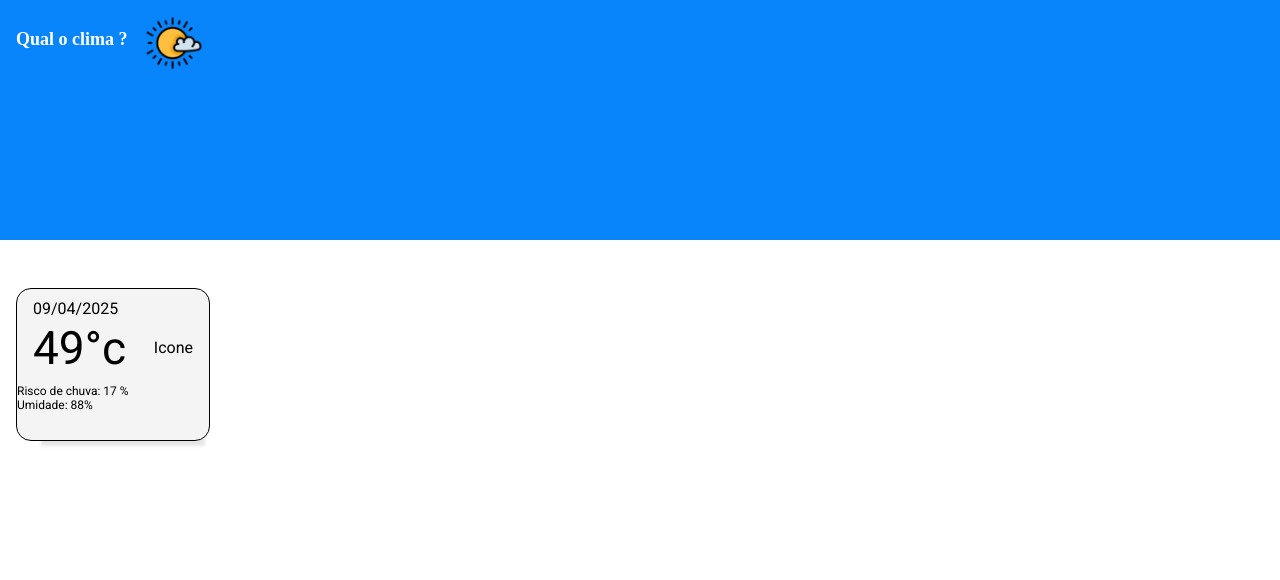
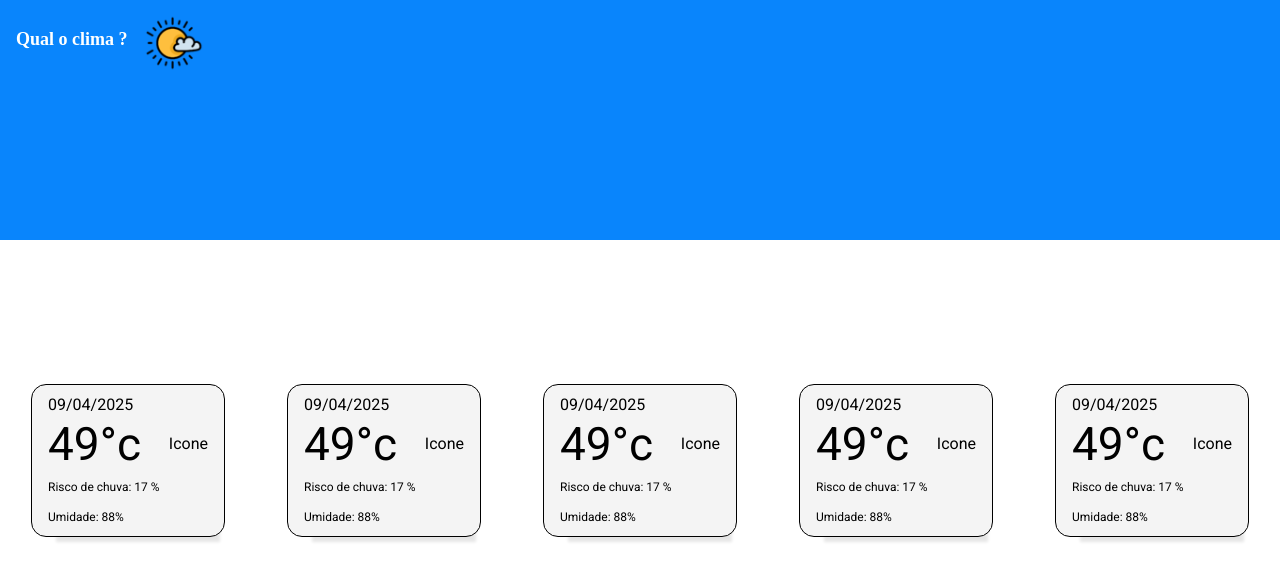
Before and after one commit to Roninho514/qual-o-clima, an Angular app in the folder qual-o-clima/: page /Home in a window 1280 px wide. Shown: the top 580 px of the page. Built offline with nearby package versions, Linux system fonts and the light colour scheme.

Commit message:
card layout completed

```diff
--- a/qual-o-clima/src/app/components/card-clima/card-clima.component.html
+++ b/qual-o-clima/src/app/components/card-clima/card-clima.component.html
@@ -9,11 +9,11 @@
   </div>
 
   <div class="body-card">
-    <div>
+    <div class="box-rain">
       <span>Risco de chuva: 17 %</span>
     </div>
 
-    <div>
+    <div class="box-humidity">
       <span>Umidade: 88%</span>
     </div>
   </div>
--- a/qual-o-clima/src/app/components/card-clima/card-clima.component.scss
+++ b/qual-o-clima/src/app/components/card-clima/card-clima.component.scss
@@ -12,7 +12,7 @@
   flex-direction: column;
   align-items: center;
   border: 1px solid #000;
-  margin: 3rem 0 0 1rem;
+  margin: 3rem 0 0 0;
 
   .day-text-container{
     width: 100%;
@@ -49,4 +49,17 @@
     font-size: 12px;
 
   }
+
+  .box-rain{
+    margin-bottom: 1rem;
+    span{
+      margin-left: 1rem;
+    }
+  }
+
+  .box-humidity{
+    span{
+      margin-left: 1rem;
+    }
+  }
 }
--- a/qual-o-clima/src/app/components/home/home.component.html
+++ b/qual-o-clima/src/app/components/home/home.component.html
@@ -7,6 +7,6 @@
   </div>
 
   <div class="information-container">
-    <app-card-clima/>
+    <app-card-clima *ngFor="let item of clima"></app-card-clima>
   </div>
 </div>
--- a/qual-o-clima/src/app/components/home/home.component.scss
+++ b/qual-o-clima/src/app/components/home/home.component.scss
@@ -32,3 +32,9 @@
     }
   }
 }
+
+.information-container{
+  display: flex;
+  justify-content: space-around;
+  margin-top: 6rem;
+}
--- a/qual-o-clima/src/app/components/home/home.component.ts
+++ b/qual-o-clima/src/app/components/home/home.component.ts
@@ -8,7 +8,7 @@ import { ClimateService } from '../../service/climate.service';
 })
 export class HomeComponent implements OnInit {
   constructor(private climateService: ClimateService){}
-  clima : any;
+  clima : string[] = ['1', '2', '3', '4', '5'];
 
   ngOnInit(): void {
     /* this.climateService.getClimate().subscribe((data) => {
```
